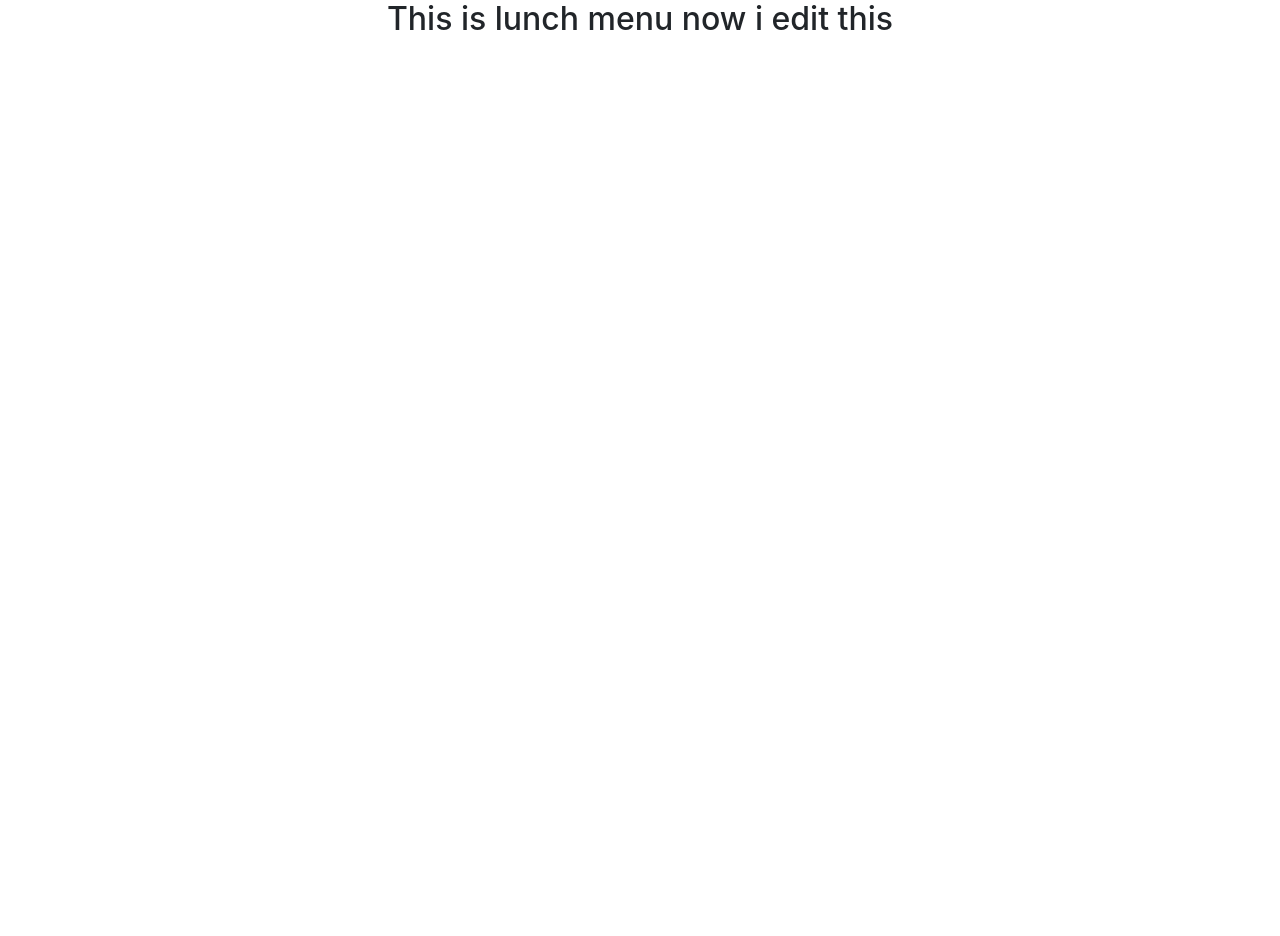
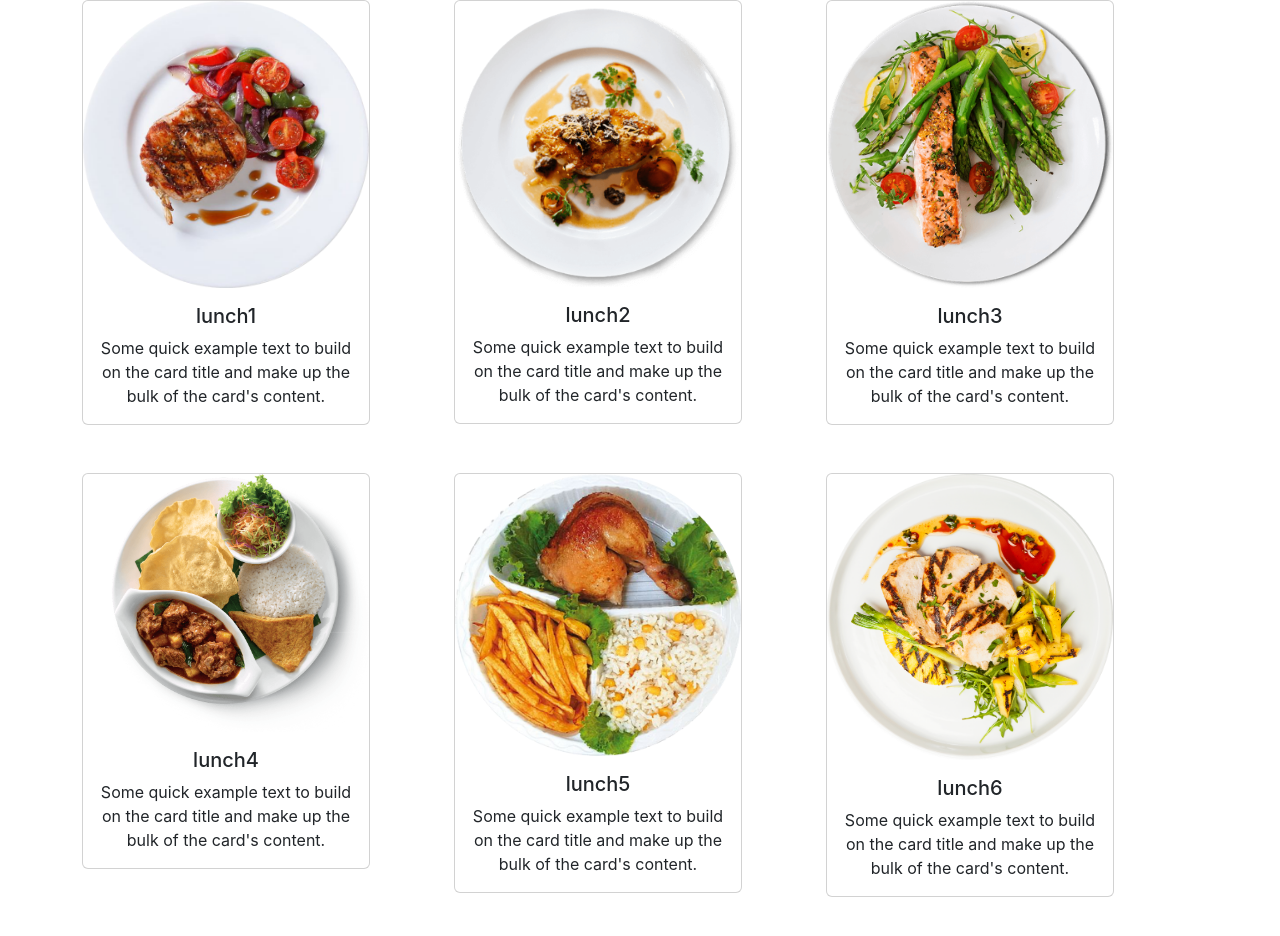
Before and after one commit to aktaruzzaman-shaon/resturant, a React (Create React App) app: page /lunch in a window 1280 px wide. Shown: the top 936 px of the page. Before the commit the page ends 800 px from the top, so only its background shows below. Built offline with nearby package versions, Linux system fonts and the light colour scheme.

Commit message:
meal css modification

```diff
--- /dev/null
+++ b/src/Component/Meals/Lunch/LunchMenu.css
@@ -0,0 +1,4 @@
+.lunchMenu{
+    display: grid;
+    grid-template-columns: repeat(3, 1fr);
+}
--- a/src/Component/Meals/Lunch/LunchMenu.js
+++ b/src/Component/Meals/Lunch/LunchMenu.js
@@ -6,22 +6,36 @@ import lunch4 from '../../../images/lunch/lunch4.png'
 import lunch5 from '../../../images/lunch/lunch5.png'
 import lunch6 from '../../../images/lunch/lunch6.png'
 import Meal from '../Meal/Meal';
+import './LunchMenu.css'
 
 const LunchMenu = () => {
 
     const LunchMenus = [
-        { id: 1, name: "brkf1", img: lunch1 },
-        { id: 2, name: "brkf1", img: lunch2 },
-        { id: 3, name: "brkf1", img: lunch3 },
-        { id: 4, name: "brkf1", img: lunch4 },
-        { id: 5, name: "brkf1", img: lunch5 },
-        { id: 6, name: "brkf1", img: lunch6 }
+        { id: 1, name: "lunch1", img: lunch1 },
+        { id: 2, name: "lunch2", img: lunch2 },
+        { id: 3, name: "lunch3", img: lunch3 },
+        { id: 4, name: "lunch4", img: lunch4 },
+        { id: 5, name: "lunch5", img: lunch5 },
+        { id: 6, name: "lunch6", img: lunch6 }
     ]
 
     return (
-        <div>
-            <h2>This is lunch menu now i edit this</h2>
+        <div className="container">
+            <div className='row'>
+                <div className="lunchMenu">
+                    {
+                        LunchMenus.map(lunchMenu =>
+                            <Meal
+                                key={lunchMenu.id}
+                                Menu={lunchMenu}
+                            ></Meal>
+                        )
+                    }
+                </div>
+
+            </div>
         </div>
+
     );
 }
 export default LunchMenu;
--- a/src/Component/Meals/Meal/Meal.js
+++ b/src/Component/Meals/Meal/Meal.js
@@ -5,7 +5,7 @@ const Meal = ({ Menu }) => {
     const { name, img } = Menu;
 
     return (
-        <div className='col-md-3'>
+        <div>
             <div className='mb-5'>
                 <div className="card" style={{ width: "18rem" }}>
                     <img src={img} className="card-img-top" alt="..." />
```
